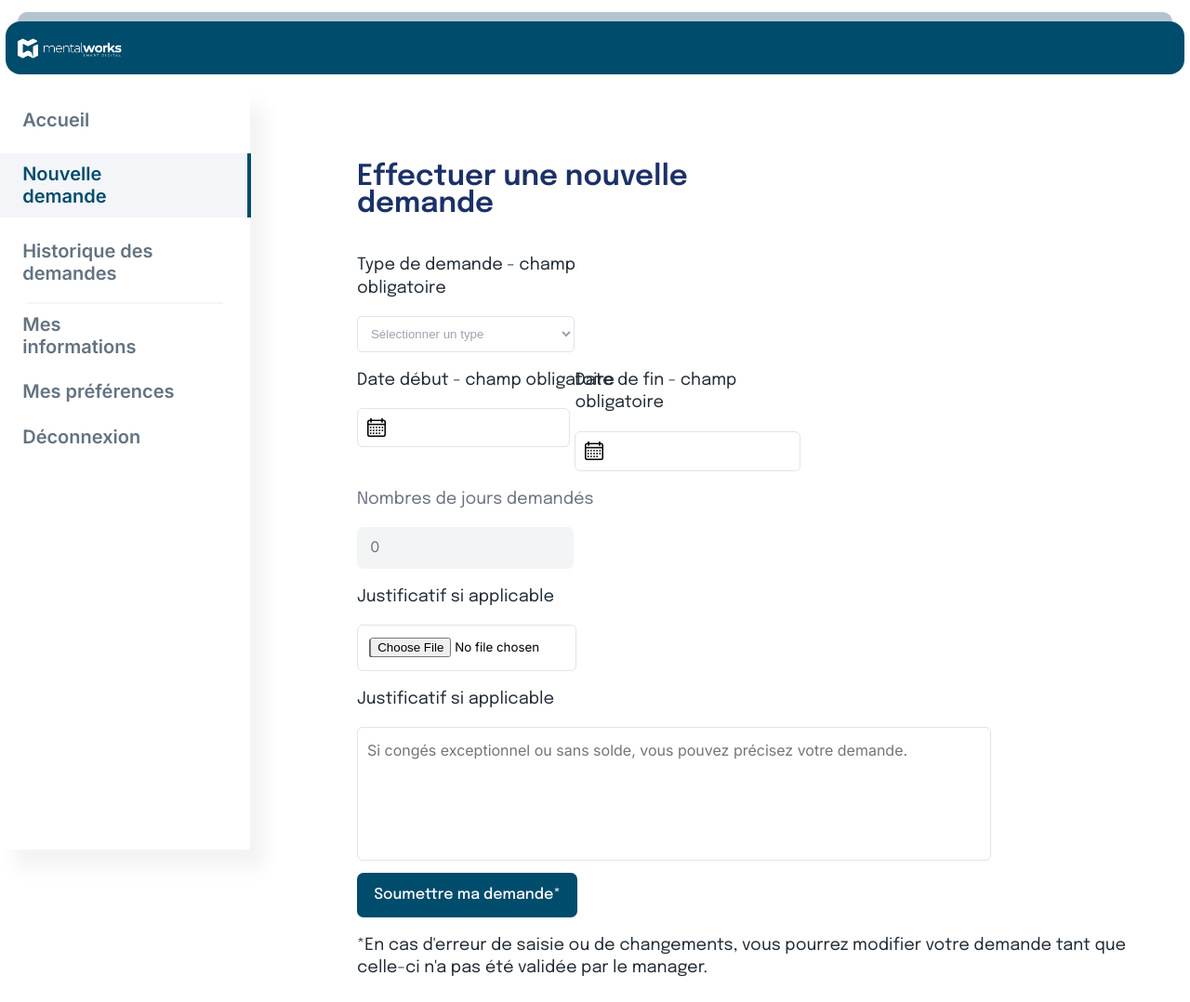
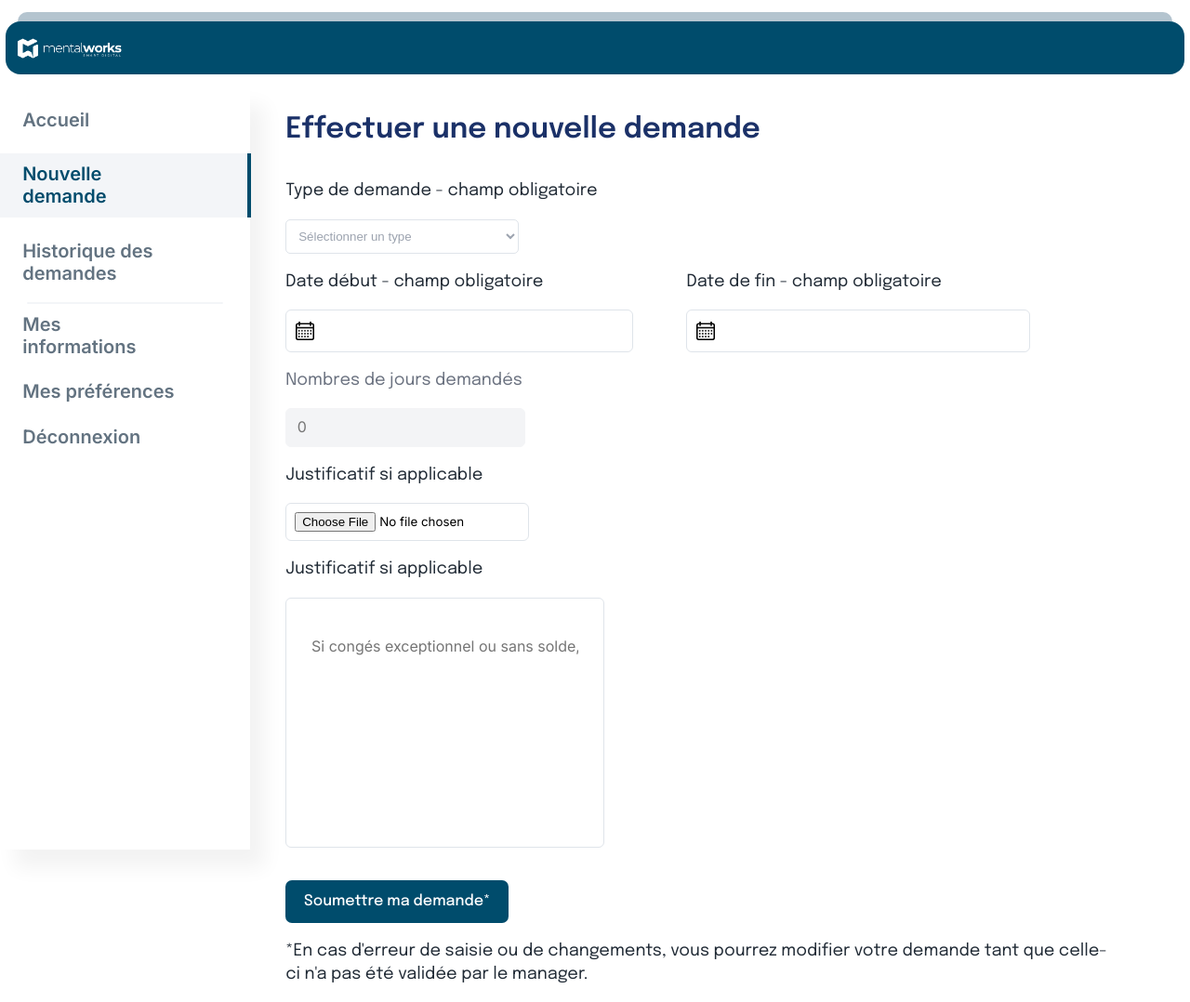
Before and after one commit to marc0prra/conge-facile, a PHP site: page /nouvelle.php in a window 1280 px wide. Shown: the whole page at 93% size. Before the commit the page ends 1051 px from the top, so only its background shows below. Run offline with PHP 8.4, Linux system fonts and the light colour scheme.

Commit message:
fin_nouvelle_dmd

```diff
--- a/style.css
+++ b/style.css
@@ -61,10 +61,9 @@
   background-color: white;
   border-radius: 6px;
   border: #dfe4ea solid 1px;
-  width: 50%;
-  padding: 3%;
+  width: 32%;
+  padding: 1.5%;
   font-family: "inter", sans-serif;
-  /* input == color : #212B36 */
 }
 
 input::placeholder {
@@ -115,9 +114,9 @@
   display: flex;
   flex-direction: column;
   flex: 2;
-  max-width: 25.8%;
-  margin-left: 9%;
-  margin-top: 5%;
+  max-width: 70%;
+  margin-left: 3%;
+  margin-top: 1%;
 }
 
 .middle {
@@ -299,33 +297,22 @@
 /************************************* MDP OUBLIER *******************************/
 .renit {
   border-radius: 9px;
-  width: 83%;
-  padding: 3%;
+  width: 35%;
+  padding: 1%;
   margin-top: 5%;
   border: #004c6c 2px solid;
 }
 /************************************ NOUVELLE DEMANDE ***************************/
 .dates {
   display: flex;
-}
-
-.begin {
-  width: 275%;
+  gap: 154px;
 }
 
 .begin input {
-  width: 87%;
+  width: 124%;
   padding: 5%;
   text-align: center;
   outline: none;
-}
-
-.end {
-  width: 100%;
-}
-
-.date {
-  width: 276%;
 }
 
 .dates p {
@@ -333,26 +320,21 @@
 }
 
 .end input {
-  width: 229%;
-  padding: 13%;
-  padding-right: 9%;
   text-align: center;
   outline: none;
+  width: 124%;
+  padding: 5%;
 }
 
 .right select {
   background-color: #ffffff;
   border: 1px solid #dfe4ea;
-  width: 71%;
+  width: 28%;
   border-radius: 5px;
-  padding: 3%;
+  padding: 1%;
   color: #9ca3af;
   size: 18px;
   font-weight: 400;
-}
-
-.new {
-  width: 115%;
 }
 
 .color {
@@ -366,37 +348,34 @@
 .grey input {
   background-color: #f3f4f6;
   border: 1px solid #f3f4f6;
-  width: 60%;
-  padding: 4%;
-  padding-right: 6%;
+  width: 26%;
+  padding: 1.3%;
+  /* padding-right: 6%; */
   text-align: left;
   outline: none;
 }
 
 .files input {
-  width: 67%;
-  padding: 4%;
+  width: 28%;
+  padding: 1%;
   padding-right: 0%;
   text-align: center;
   outline: none;
 }
 
 .justificative input {
-  width: 200%;
-  /* padding: 10%; */
-  padding: 5% 3% 33%;
+  padding: 5% 3% 23%;
   outline: none;
 }
 
 .error {
-  width: 267%;
   color: #212b36;
 }
 
 .end button {
   border-radius: 7px;
   border: #004c6c 2px solid;
-  padding: 3% 5%;
+  padding: 1% 2%;
   margin-top: 4%;
 }
 
```
Also changed, not shown: other parts of style.css (+11 -12 lines).
